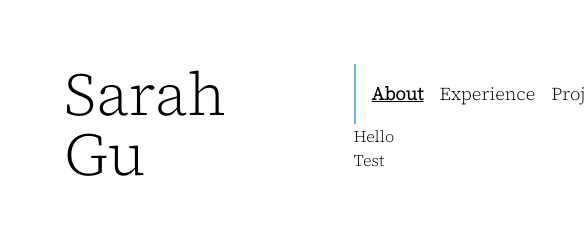
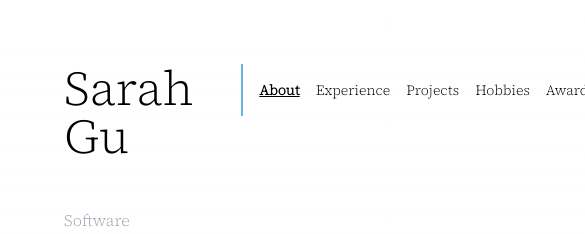
Before and after one commit to sarah-gu/sgu, a Next.js app: page / in a window 390 px wide. Shown: the top 234 px of the page, 585 px wide, since content can reach past the window. Built offline with nearby package versions, Linux system fonts and the light colour scheme.

Commit message:
Formatting Changes - responsiveness v1, header

```diff
--- /dev/null
+++ b/app/components/ExperienceTab.tsx
@@ -0,0 +1,18 @@
+import { Dispatch, SetStateAction } from "react";
+
+export const ExperienceTab = ({
+  tabName,
+  activeExperience,
+  setActiveExperience,
+}: {
+  tabName: string;
+  activeExperience: string;
+  setActiveExperience: Dispatch<SetStateAction<string>>;
+}) => {
+  return (
+    <div className="p-6 w-full bg-gray-100 flex flex-col">
+      <div className="font-black text-xl">{tabName}</div>
+      <div className="text-gray-800">tmp</div>
+    </div>
+  );
+};
--- a/app/components/MenuHeader.tsx
+++ b/app/components/MenuHeader.tsx
@@ -9,9 +9,11 @@ export const MenuHeader = ({
   menuBar: string;
   setMenuBar: Dispatch<SetStateAction<MenuBar>>;
 }) => (
-  <div className="text-lg flex flex-row gap-4 p-4 border-l-2 border-pantone">
+  <div className="w-2/3 text-sm md:text-xl lg:text-2xl flex flex-row gap-4 p-4 border-l-2 border-pantone">
     <MenuTab menuName="About" menuBar={menuBar} setMenuBar={setMenuBar} />
     <MenuTab menuName="Experience" menuBar={menuBar} setMenuBar={setMenuBar} />
     <MenuTab menuName="Projects" menuBar={menuBar} setMenuBar={setMenuBar} />
+    <MenuTab menuName="Hobbies" menuBar={menuBar} setMenuBar={setMenuBar} />
+    <MenuTab menuName="Awards" menuBar={menuBar} setMenuBar={setMenuBar} />
   </div>
 );
--- a/app/page.tsx
+++ b/app/page.tsx
@@ -3,7 +3,7 @@ import { RightPanelContent } from "./sections/RightPanelContent";
 
 export default function Home() {
   return (
-    <main className="flex flex-row h-screen w-screen p-16 gap-32">
+    <main className="flex flex-row h-screen w-screen p-16 lg:px-32 justify-between gap-12">
       <LeftPanelIntro />
       <RightPanelContent />
     </main>
--- a/app/sections/LeftPanelIntro.tsx
+++ b/app/sections/LeftPanelIntro.tsx
@@ -3,7 +3,7 @@ import Image from "next/image";
 export const LeftPanelIntro = () => {
   return (
     <div className="flex flex-col gap-12">
-      <div className="text-6xl">Sarah Gu</div>
+      <div className="text-5xl md:text-6xl lg:text-8xl">Sarah Gu</div>
       <div className="text-gray-400 text-md">Software Engineer & Builder</div>
       <Image
         src="/sarahgu.jpg"
--- a/app/sections/RightPanelContent.tsx
+++ b/app/sections/RightPanelContent.tsx
@@ -7,9 +7,9 @@ import { Experience } from "../tabs/Experience";
 export const RightPanelContent = () => {
   const [menuBar, setMenuBar] = useState<MenuBar>("About");
   return (
-    <div className="flex flex-col">
+    <div className="flex flex-col gap-24">
       <MenuHeader menuBar={menuBar} setMenuBar={setMenuBar} />
-      <Experience />
+      {menuBar === "Experience" ? <Experience /> : <></>}
     </div>
   );
 };
--- a/app/tabs/Experience.tsx
+++ b/app/tabs/Experience.tsx
@@ -1,8 +1,17 @@
+"use client";
+
+import { useState } from "react";
+import { ExperienceTab } from "../components/ExperienceTab";
+
 export const Experience = () => {
+  const [activeExperience, setActiveExperience] = useState<string>("");
   return (
     <div className="flex flex-col">
-      <div>Hello</div>
-      <div>Test</div>
+      <ExperienceTab
+        tabName="Citadel"
+        activeExperience={activeExperience}
+        setActiveExperience={setActiveExperience}
+      />
     </div>
   );
 };
--- a/app/types/MenuBar.type.ts
+++ b/app/types/MenuBar.type.ts
@@ -1 +1,6 @@
-export type MenuBar = "About" | "Experience" | "Projects";
+export type MenuBar =
+  | "About"
+  | "Experience"
+  | "Projects"
+  | "Hobbies"
+  | "Awards";
```
